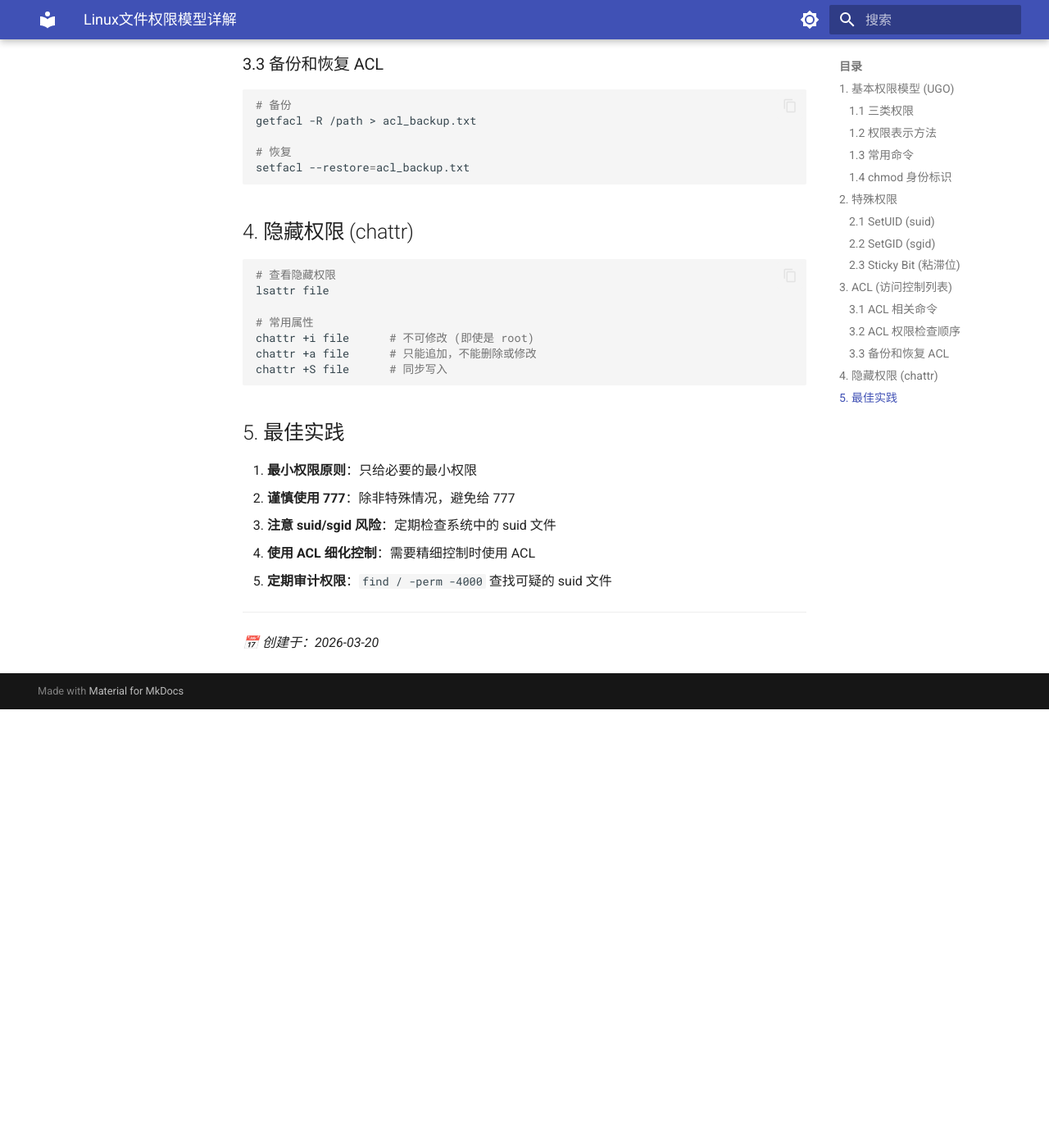
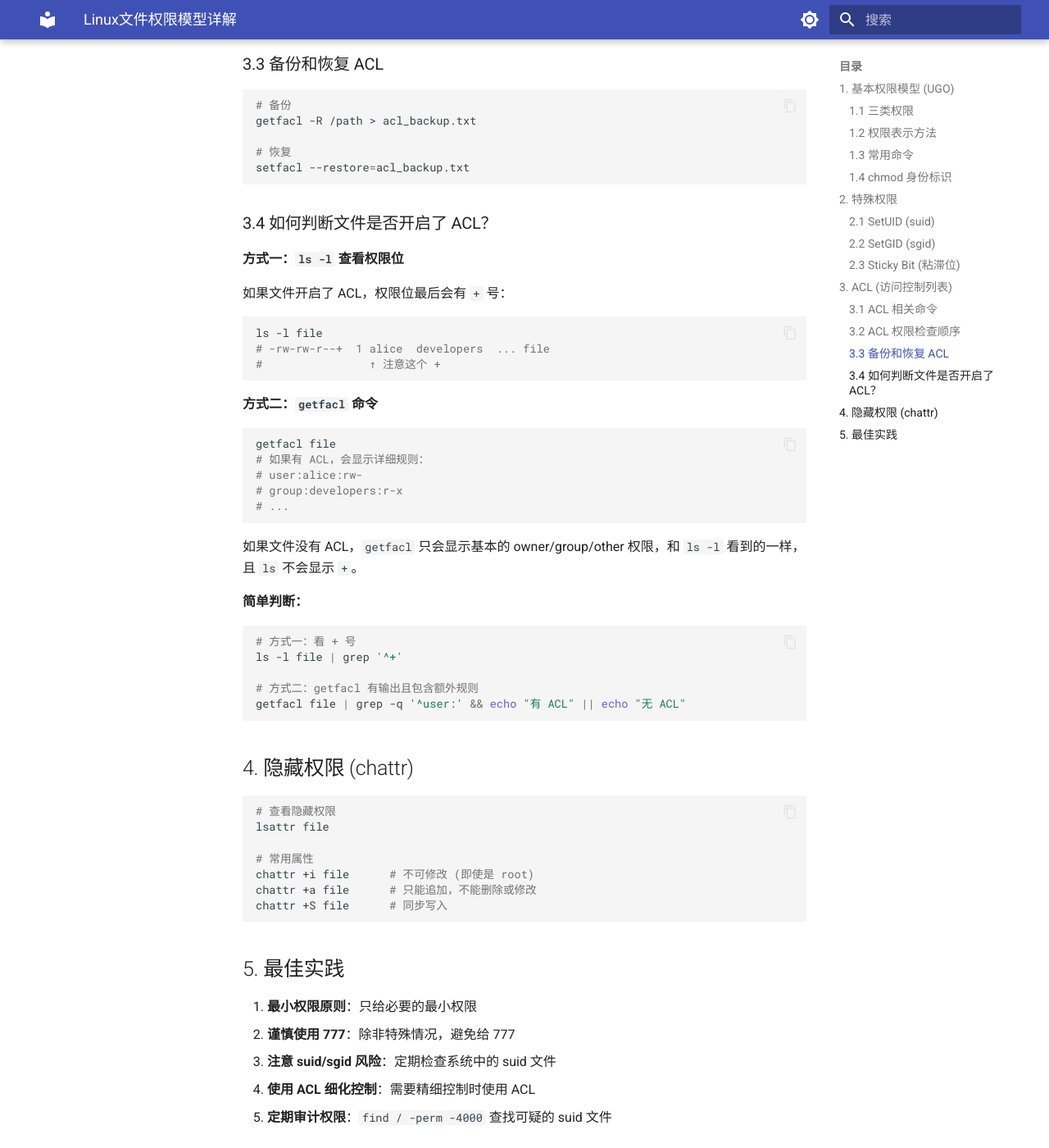
Before and after one commit to Alone0310haha/personal-knowledge-base, an MkDocs documentation site: the page built from docs/Linux文件权限模型详解.md, in a window 1280 px wide and 1400 px high, scrolled down 3468 px. Shown: the whole window at 82% size. Built offline with MkDocs 1.6.1 and Material for MkDocs 9.7.7, drawn with Linux system fonts in a browser that asks for light colours; before the commit the page ends 4333 px from its top, so only the background shows below that.

Commit message:
docs: 补充如何判断文件是否开启了ACL

````diff
--- a/docs/Linux文件权限模型详解.md
+++ b/docs/Linux文件权限模型详解.md
@@ -157,6 +157,39 @@ getfacl -R /path > acl_backup.txt
 setfacl --restore=acl_backup.txt
 ```
 
+### 3.4 如何判断文件是否开启了 ACL？
+
+**方式一：`ls -l` 查看权限位**
+
+如果文件开启了 ACL，权限位最后会有 `+` 号：
+
+```bash
+ls -l file
+# -rw-rw-r--+  1 alice  developers  ... file
+#                ↑ 注意这个 +
+```
+
+**方式二：`getfacl` 命令**
+
+```bash
+getfacl file
+# 如果有 ACL，会显示详细规则：
+# user:alice:rw-
+# group:developers:r-x
+# ...
+```
+
+如果文件没有 ACL，`getfacl` 只会显示基本的 owner/group/other 权限，和 `ls -l` 看到的一样，且 `ls` 不会显示 `+`。
+
+**简单判断：**
+```bash
+# 方式一：看 + 号
+ls -l file | grep '^+'
+
+# 方式二：getfacl 有输出且包含额外规则
+getfacl file | grep -q '^user:' && echo "有 ACL" || echo "无 ACL"
+```
+
 ## 4. 隐藏权限 (chattr)
 
 ```bash
````
